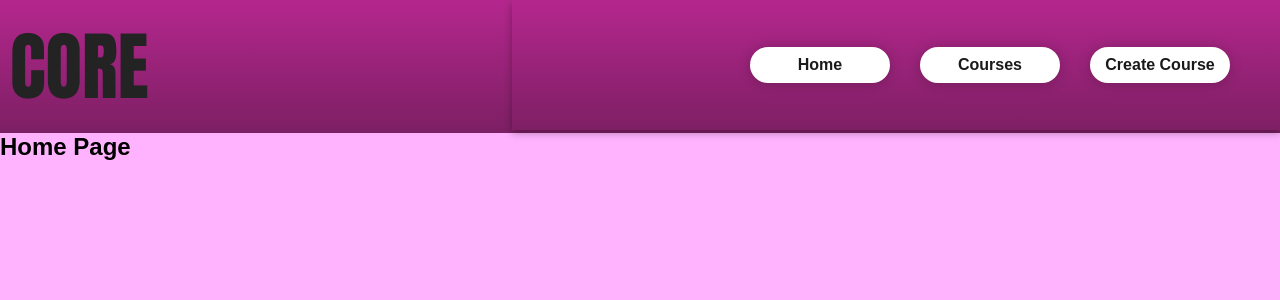
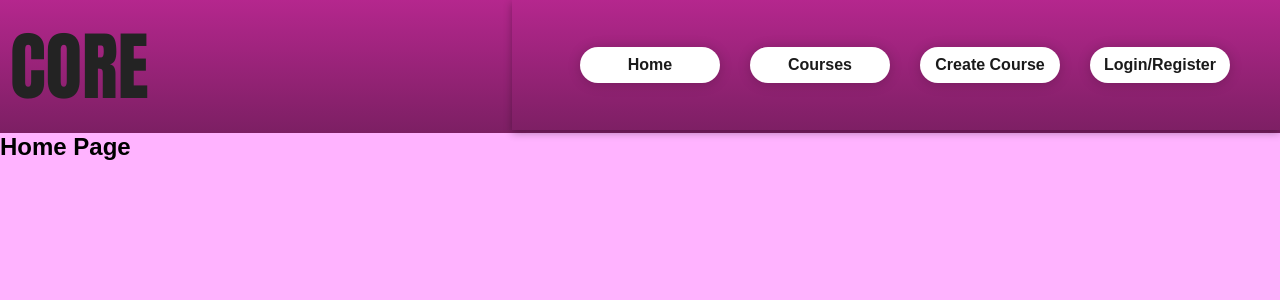
Before and after one commit to 23-kartikey/course-distributor, a React (Vite) app in the folder course-distributor-frontend/: page / in a window 1280 px wide. Shown: the top 300 px of the page. Built offline with nearby package versions, Linux system fonts and the light colour scheme.

Commit message:
feat: tune the login logout buttons to switch on state

```diff
--- a/course-distributor-frontend/src/components/Navbar.tsx
+++ b/course-distributor-frontend/src/components/Navbar.tsx
@@ -1,15 +1,32 @@
-import { Link } from "react-router-dom";
+import { Link, useLocation } from "react-router-dom";
+import { logout } from "../services/AuthService";
 import "../styles/Navbar.css";
+import { useState } from "react";
 const Navbar = () => {
 
-    const token = localStorage.getItem("token");
+    const location = useLocation();
+
+    const isAuthPage = location.pathname === "/login" ||
+                       location.pathname === "/register";
+
+    const [isLoggedIn, setIsLoggedIn] = useState(!!localStorage.getItem("token"));
+
+    const handleLogout = () => {
+        logout();
+        setIsLoggedIn(false);
+        window.location.href="/";
+    }
+
 
     return (
         <nav className="navbar">
             <Link className="nav-link" to="/">Home</Link>
             <Link className="nav-link" to="/courses">Courses</Link>
             <Link className="nav-link" to="/create-course">Create Course</Link>
-            {token?true:false && <Link className="nav-link" to="/login">Login/Register</Link>}
+            { !isAuthPage &&
+                (isLoggedIn ? (<button onClick={handleLogout} >Logout</button>)
+                    :(<Link className="nav-link" to="/login">Login/Register</Link>)
+                    )}
         </nav>
     );
 }
```
